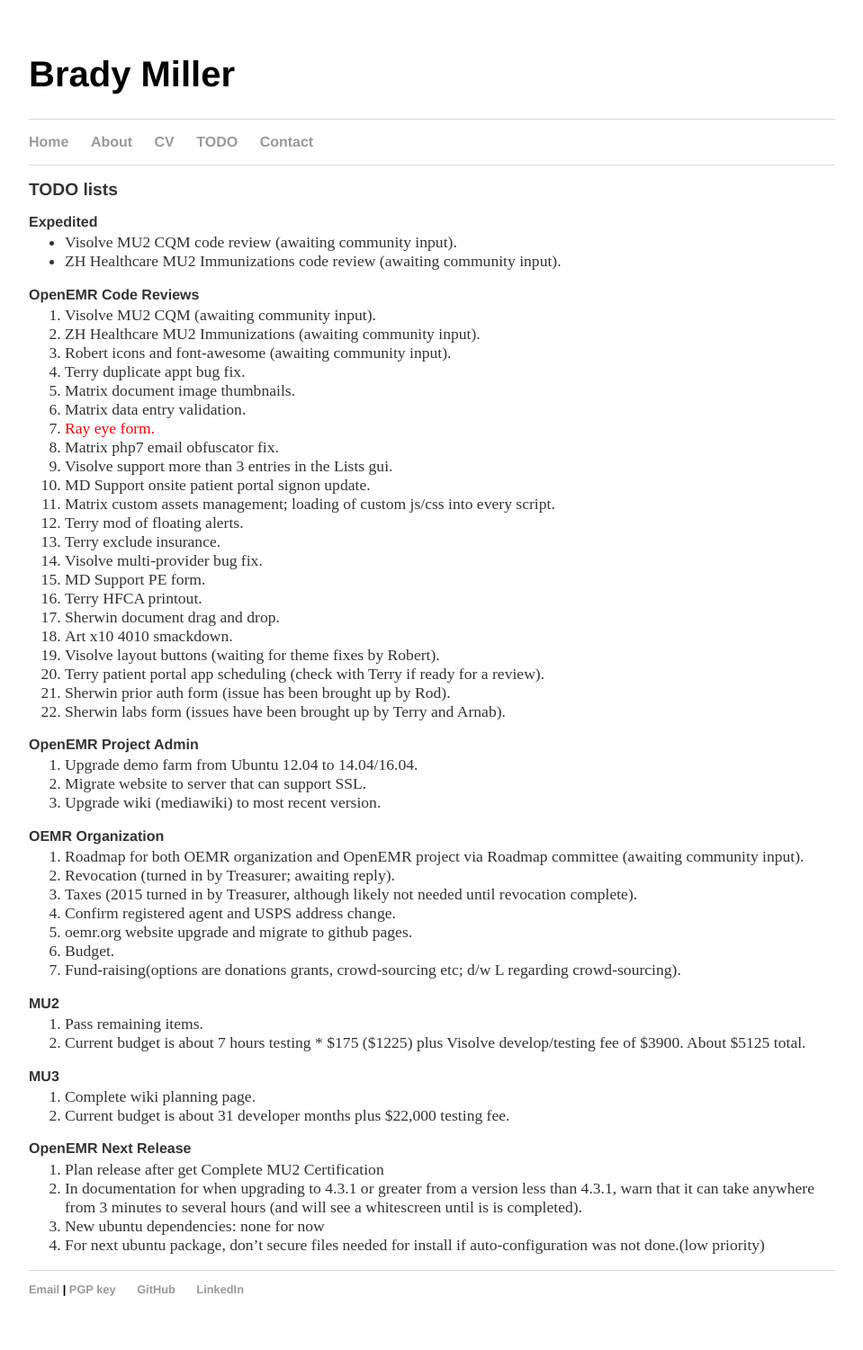
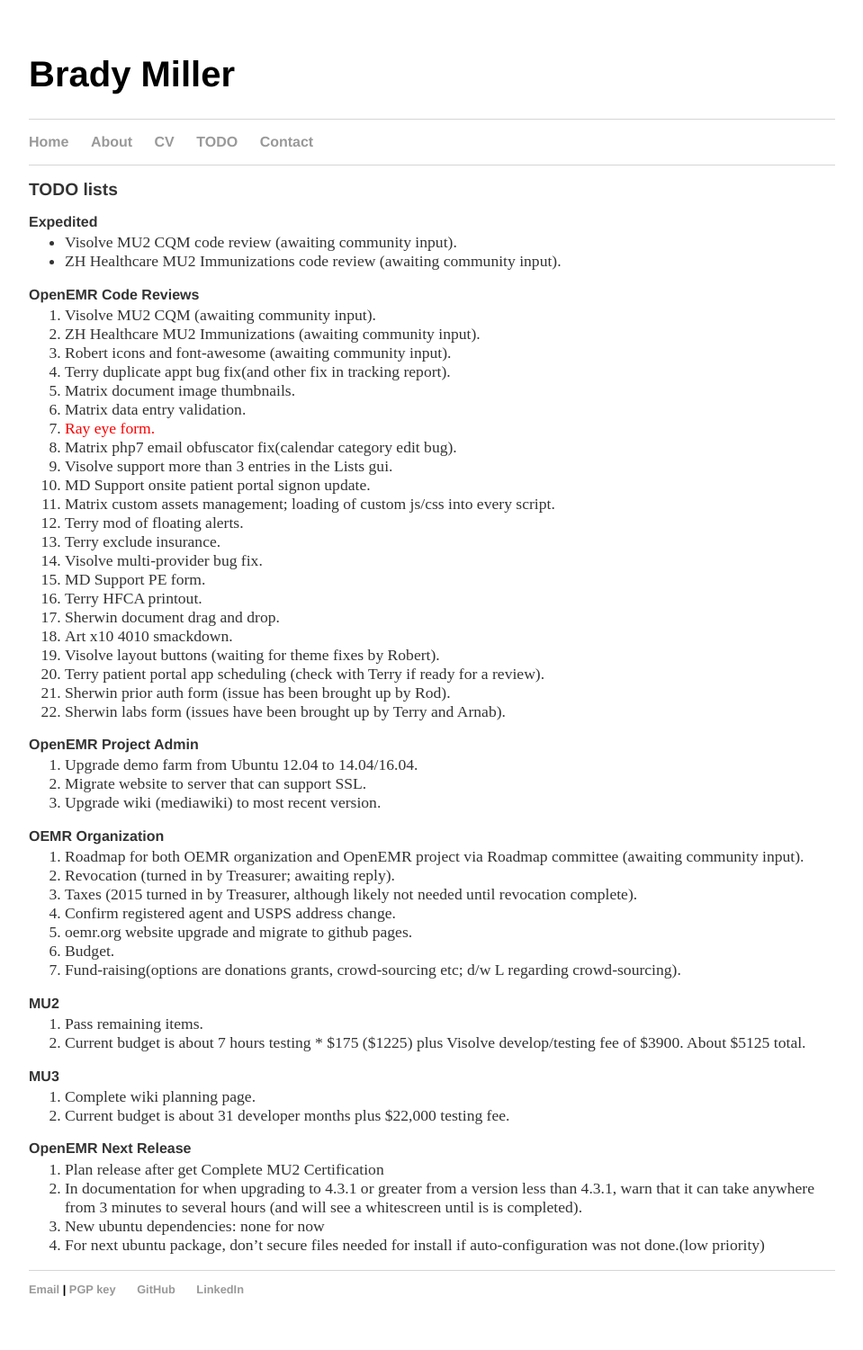
Before and after one commit to bradymiller/bradymiller.github.io, a Jekyll site: the page built from todo/index.md, in a window 1280 px wide. Shown: the whole page at 90% size, without its empty margins (160-1119 px from the left). Built offline with Jekyll 4.4.1, drawn with Linux system fonts in a browser that asks for light colours.

Commit message:
Update todo list

```diff
--- a/todo/index.md
+++ b/todo/index.md
@@ -11,11 +11,11 @@
 1. Visolve MU2 CQM (awaiting community input).
 1. ZH Healthcare MU2 Immunizations (awaiting community input).
 1. Robert icons and font-awesome (awaiting community input).
-1. Terry duplicate appt bug fix.
+1. Terry duplicate appt bug fix(and other fix in tracking report).
 1. Matrix document image thumbnails.
 1. Matrix data entry validation.
 1. <span style="color: red">Ray eye form.</span>
-1. Matrix php7 email obfuscator fix.
+1. Matrix php7 email obfuscator fix(calendar category edit bug).
 1. Visolve support more than 3 entries in the Lists gui.
 1. MD Support onsite patient portal signon update.
 1. Matrix custom assets management; loading of custom js/css into every script.
```
